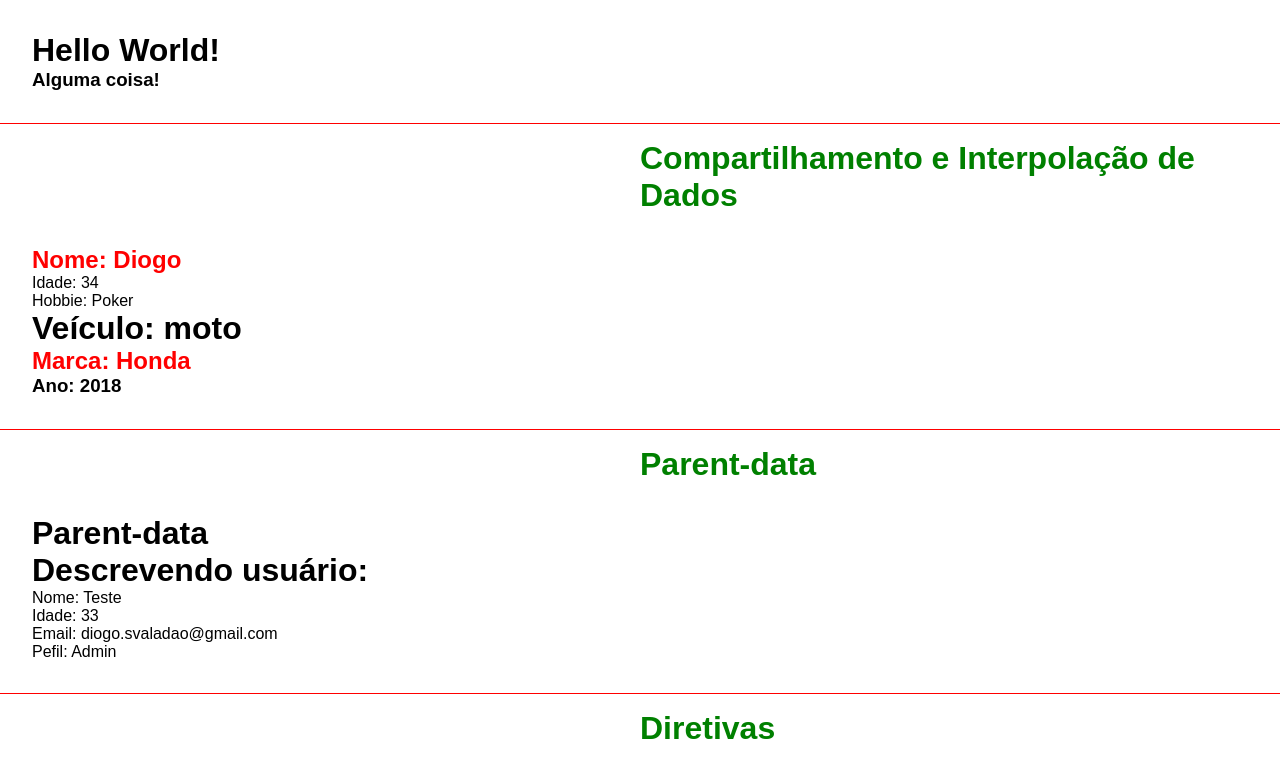
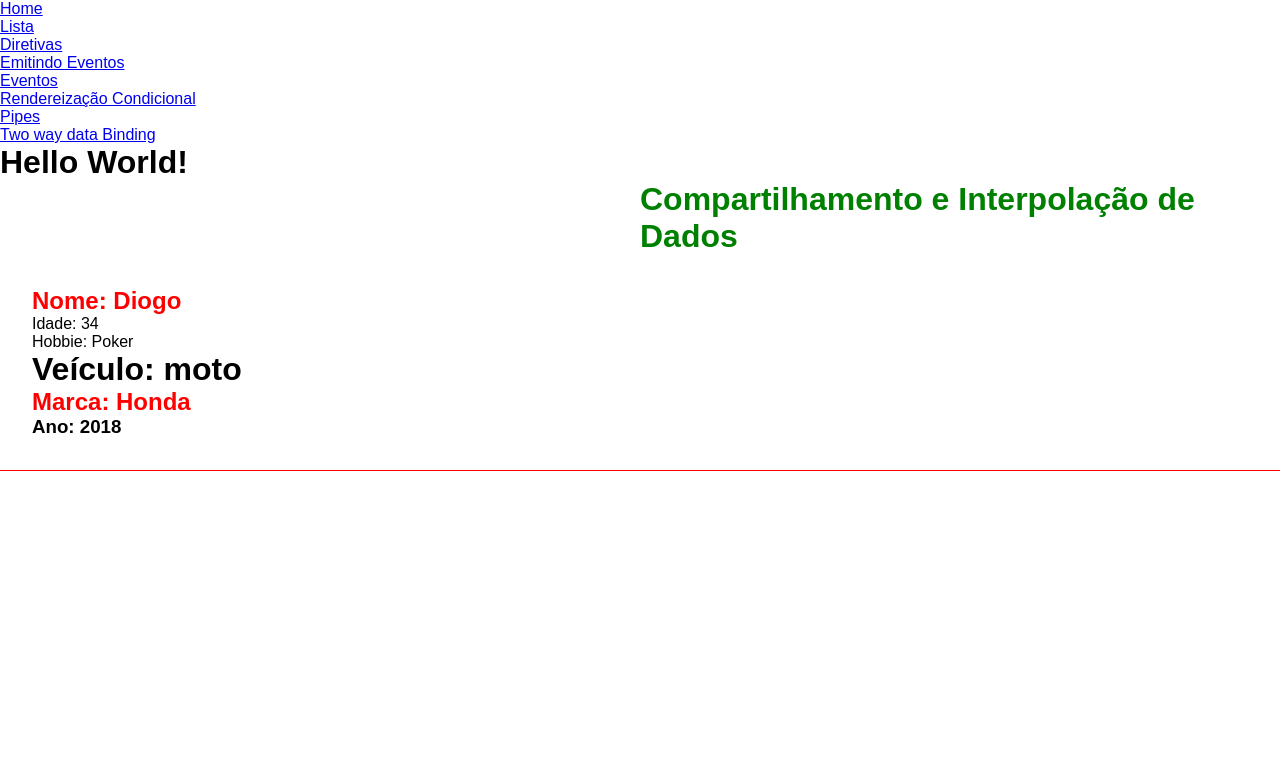
Before and after one commit to diogovaladao/angular, an Angular app in the folder curso-angular/: page / in a window 1280 px wide. Shown: the top 783 px of the page. Built offline with nearby package versions, Linux system fonts and the light colour scheme.

Commit message:
mudado pagina inicial para rota

```diff
--- a/curso-angular/src/app/app.component.html
+++ b/curso-angular/src/app/app.component.html
@@ -1,5 +1,17 @@
-<div class="class">
-  <h1>Hello World!</h1>
+<nav>
+  <ul>
+    <li><a routerLink="/">Home</a></li>
+    <li><a routerLink="/list">Lista</a></li>
+    <li><a routerLink="/diretivas">Diretivas</a></li>
+    <li><a routerLink="/emiter">Emitindo Eventos</a></li>
+    <li><a routerLink="/eventos">Eventos</a></li>
+    <li><a routerLink="/ifrender">Rendereização Condicional</a></li>
+    <li><a routerLink="/pipes">Pipes</a></li>
+    <li><a routerLink="/bind">Two way data Binding</a></li>
+  </ul>
+</nav>
+<h1>Hello World!</h1>
+<!--<div class="class">
   <h3>
     <p>Alguma coisa!</p>
   </h3>
@@ -13,4 +25,5 @@
   <app-emiter></app-emiter>
   <app-list-render></app-list-render>
   <app-pipes></app-pipes>
-  <app-two-way-binding></app-two-way-binding>
+  <app-two-way-binding></app-two-way-binding> -->
+  <router-outlet></router-outlet>
--- a/curso-angular/src/app/app.module.ts
+++ b/curso-angular/src/app/app.module.ts
@@ -2,7 +2,7 @@ import { NgModule } from '@angular/core';
 import { BrowserModule } from '@angular/platform-browser';
 import { FormsModule } from '@angular/forms';
 
-import { AppRoutingModule } from './app-routing.module';
+import { AppRoutingModule } from './app-routing-module';
 import { AppComponent } from './app.component';
 import { FirstComponentComponent } from './components/first-component/first-component.component';
 import { ParentDataComponent } from './components/parent-data/parent-data.component';
```
Also changed, not shown: curso-angular/src/app/app-routing-module.ts (added, +29 -0 lines), curso-angular/src/app/app-routing.module-bkp.ts (renamed from curso-angular/src/app/app-routing.module.ts).
